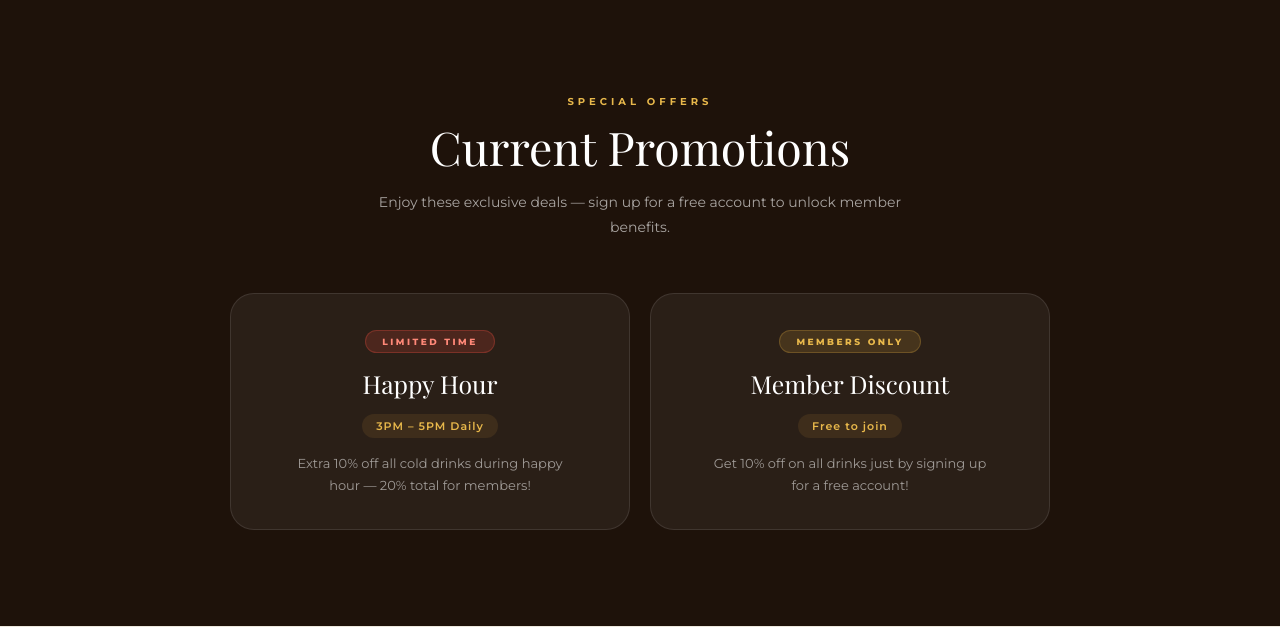
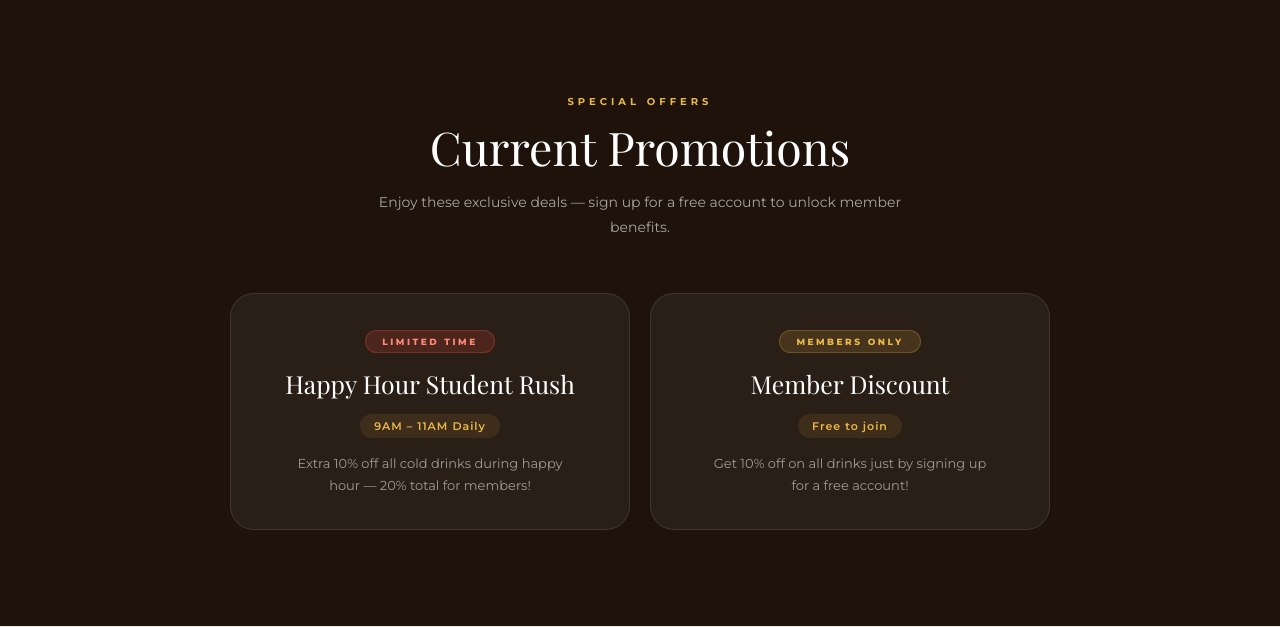
Before and after one commit to RiReyes1111/Sydcoffee, a PHP site: page / in a window 1280 px wide. Shown: the part 1722-2349 px from the top of the page. Run offline with PHP 8.4, Linux system fonts and the light colour scheme; some web fonts are replaced.

Commit message:
LATEST MAYBE FINAL

```diff
--- a/admin/adminorders.php
+++ b/admin/adminorders.php
@@ -1,4 +1,5 @@
 <?php
+date_default_timezone_set('Asia/Manila');
 error_reporting(E_ALL);
 ini_set('display_errors', 1);
 session_start();
--- a/index.php
+++ b/index.php
@@ -117,8 +117,8 @@ $userName = $loggedIn ? $_SESSION['name'] : '';
     <a href="<?= $loggedIn ? 'menu.php' : 'login.php' ?>" class="promo-link reveal delay-1">
       <div class="promo-card">
         <div class="promo-badge">Limited Time</div>
-        <h3>Happy Hour</h3>
-        <p class="promo-when">3PM – 5PM Daily</p>
+        <h3>Happy Hour Student Rush</h3>
+        <p class="promo-when">9AM – 11AM Daily</p>
         <p class="promo-desc">Extra 10% off all cold drinks during happy hour — 20% total for members!</p>
       </div>
     </a>
--- a/menu.php
+++ b/menu.php
@@ -15,7 +15,7 @@
   $isAdmin = ($loggedIn && $userRole === 'admin');
 
   $currentHour = (int)date('H');
-  $isHappyHour = ($currentHour >= 20 && $currentHour < 23);
+  $isHappyHour = ($currentHour >= 9 && $currentHour < 11);
 
   $discount     = 0.10;
   $coldDiscount = ($isUser && $isHappyHour) ? 0.20 : ($isUser ? 0.10 : 0);
```
